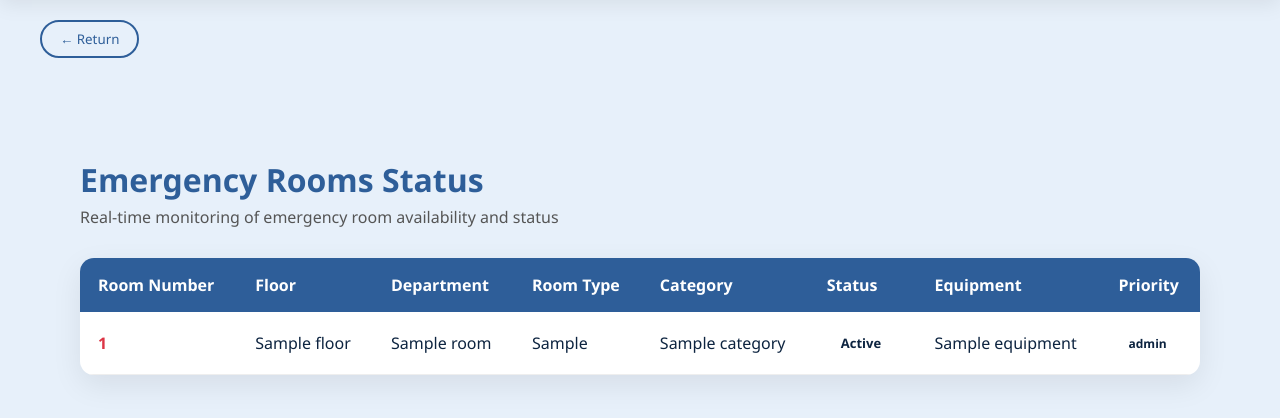
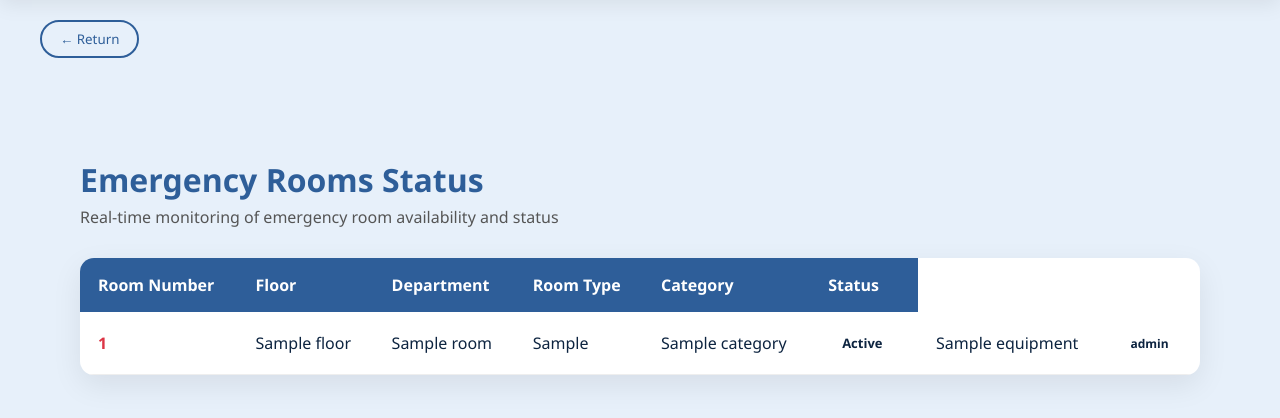
Before and after one commit to leenalshargabi/HealthCare, a Flask app: page /EmergencyRooms in a window 1280 px wide. Shown: the part 70-488 px from the top of the page. Run offline with Flask 3, Linux system fonts and the light colour scheme; a database or web service that is not in the repository returns one stand-in record (values such as "Sample title").

Commit message:
edit EmergencyRooms page

```diff
--- a/templates/EmergencyRooms.html
+++ b/templates/EmergencyRooms.html
@@ -22,8 +22,6 @@
           <th>Room Type</th>
           <th>Category</th>
           <th>Status</th>
-          <th>Equipment</th>
-          <th>Priority</th>
         </tr>
       </thead>
 
```
